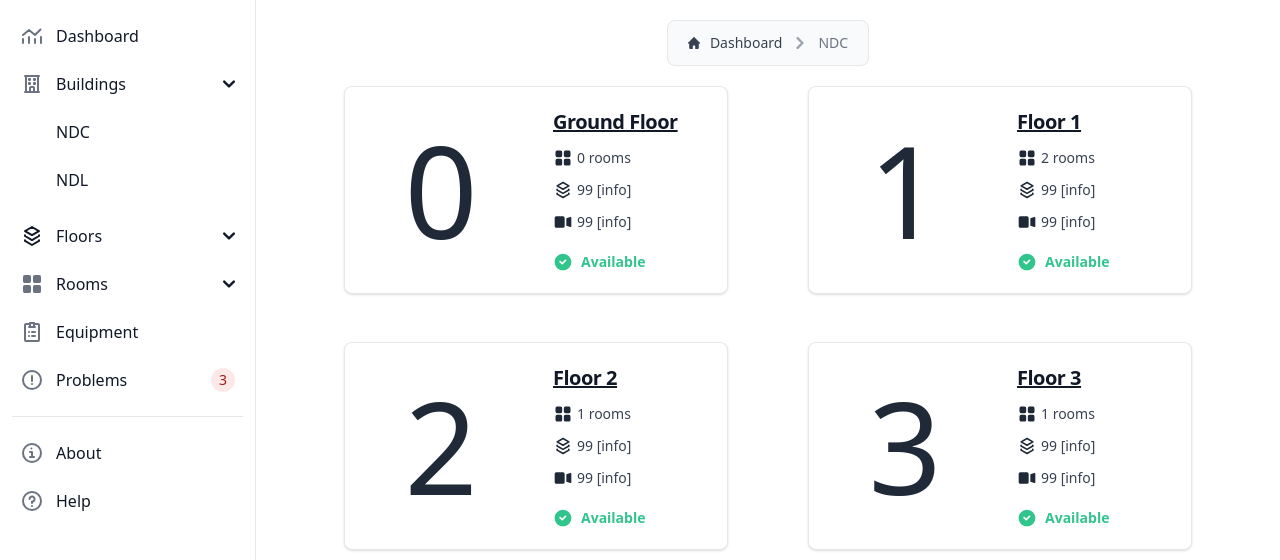
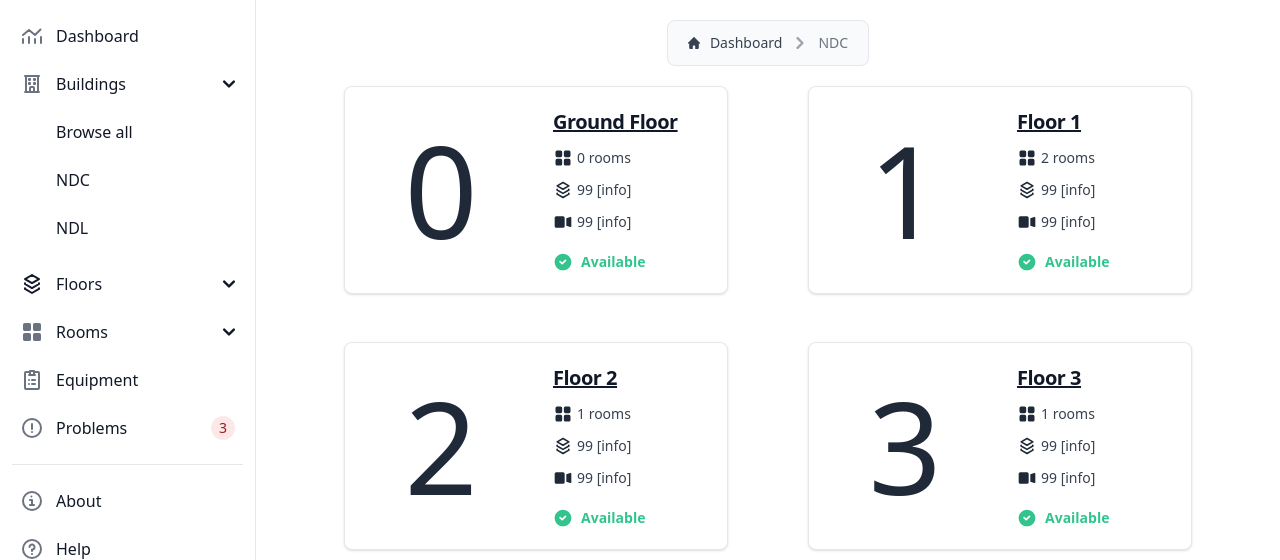
Before and after one commit to Theophile-Wemaere/aubouleau, a Django app: page /NDC/ in a window 1280 px wide, after a click on "Buildings". Shown: the part 74-634 px from the top of the page. Run offline with Django 5.2, Linux system fonts and the light colour scheme; data comes from the database, SQL or seed files in the repository; style sheets or scripts are compiled from the project's sources; parts of the project's set-up code (start-up, migrations or seed data) failed here and were passed over; some libraries are stand-ins or nearby versions.

Commit message:
added a link to browse all buildings in the sidebar
The /buildings endpoint is now accessible through the sidebar under the "Buildings" dropdown.

```diff
--- a/aubouleau_web/templates/aubouleau_web/base.html
+++ b/aubouleau_web/templates/aubouleau_web/base.html
@@ -90,6 +90,7 @@
                                         </svg>
                                     </button>
                                     <ul id="dropdown-buildings" class="hidden py-2 space-y-2">
+                                        <li><a href="{% url 'aubouleau_web:buildings' %}" class="flex items-center w-full p-2 text-gray-900 transition duration-75 rounded-lg pl-11 group hover:bg-gray-100 dark:text-white dark:hover:bg-gray-700">Browse all</a></li>
                                         {% if sidebar_buildings %}
                                         	{% for building in sidebar_buildings %}
                                         	    <li><a href="{% url 'aubouleau_web:building_detail' building_name=building.name %}" class="flex items-center w-full p-2 text-gray-900 transition duration-75 rounded-lg pl-11 group hover:bg-gray-100 dark:text-white dark:hover:bg-gray-700">{{ building.name }}</a></li>
```
